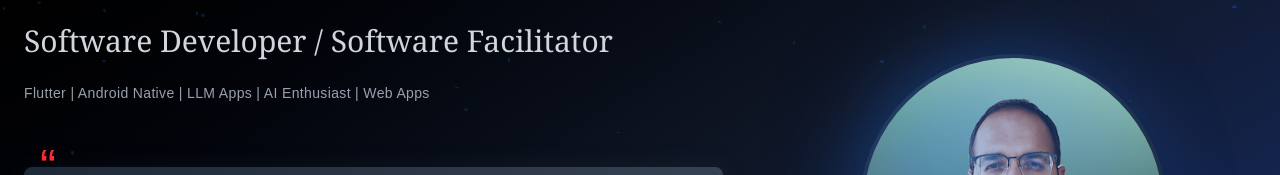
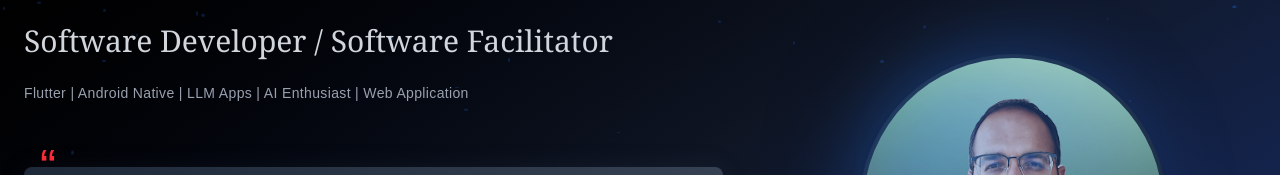
Before and after one commit to manish-poudel/personal-site, a Next.js app: page /personal-site/ in a window 1280 px wide. Shown: the part 192-367 px from the top of the page. Built offline with nearby package versions, Linux system fonts and the light colour scheme.

Commit message:
fix name

```diff
--- a/src/app/components/hero.tsx
+++ b/src/app/components/hero.tsx
@@ -44,7 +44,7 @@ const Hero: React.FC = () => {
             <span className="text-grey-500">Android Native</span> |{" "}
             <span className="text-grey-500">LLM Apps</span> |{" "}
             <span className="text-grey-500">AI Enthusiast</span> |{" "}
-            <span className="text-grey-500">Web Apps</span>
+            <span className="text-grey-500">Web Application</span>
           </div>
 
           {/* Stylized Quote */}
```
